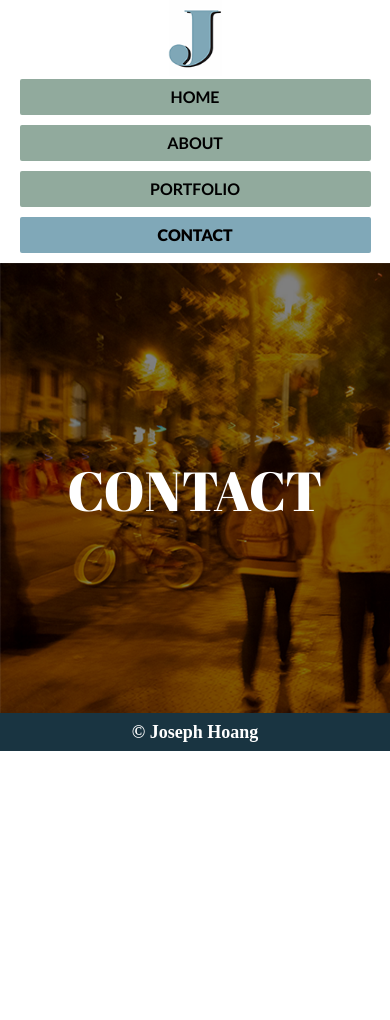
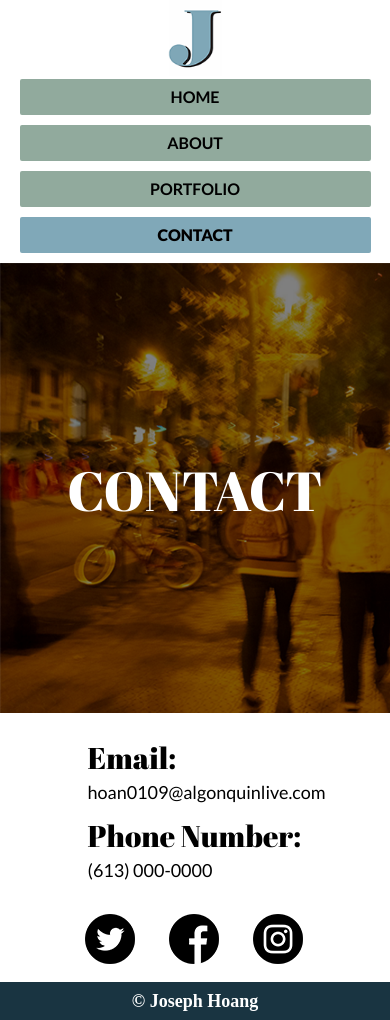
Before and after one commit to hoan0109/portfolio, a plain HTML site: page contact.html in a window 390 px wide. Before the commit the page ends 844 px from the top, so only its background shows below. Drawn offline with Linux system fonts and the light colour scheme.

Commit message:
contact info

```diff
--- a/contact.html
+++ b/contact.html
@@ -26,6 +26,26 @@
         <div class="contact-banner">
             <h3>CONTACT</h3>
         </div>
+        <!-- Contact Information-->
+        <div class="contact-info">
+            <h5>
+                Email:
+            </h5>
+            <p>
+                hoan0109@algonquinlive.com
+            </p>
+            <h5>
+                Phone Number:
+            </h5>
+            <p>
+                (613) 000-0000
+            </p>
+        </div>
+        <div class="social-icons">
+            <img src="images/twitter-50px.png" alt="twitter-logo">
+            <img src="images/facebook-50px.png" alt="facebook-logo">
+            <img src="images/instagram-50px.png" alt="instagram-logo">
+        </div>
     </main>
     <footer>
         <!-- Copyright -->
--- a/css/styles.css
+++ b/css/styles.css
@@ -270,6 +270,36 @@ a:link {
         text-align: center;
         padding-top: 200px;
     }
+
+    .contact-info {
+        display: block;
+        margin: 0 auto;
+        width: 215px;
+        padding-top: 30px;
+    }
+
+    .contact-info h5{
+        font-family: 'Abril Fatface', cursive;
+        font-size: 30px;
+        padding-bottom: 10px;
+    }
+
+    .contact-info p{
+        font-family: 'Lato', sans-serif;
+        font-size: 18px;
+        padding-bottom: 20px;
+    }
+
+    .social-icons {
+        display: block;
+        width: 250px;
+        margin: 0 auto;
+    }
+
+    .social-icons img{
+        padding-top: 15px;
+        padding: 15px;
+    }
 }
 
 /* ====== END OF MOBILE CSS ====== */
```
Also changed, not shown: portfolio.html (+0 -1 lines), images/facebook-50px.png (added), images/instagram-50px.png (added), images/twitter-50px.png (added).
